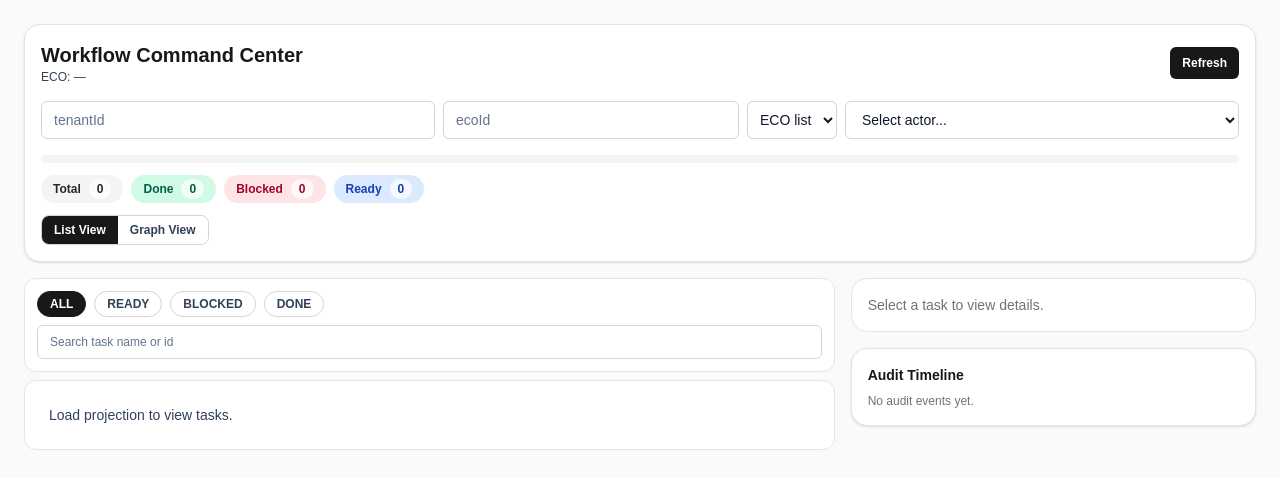
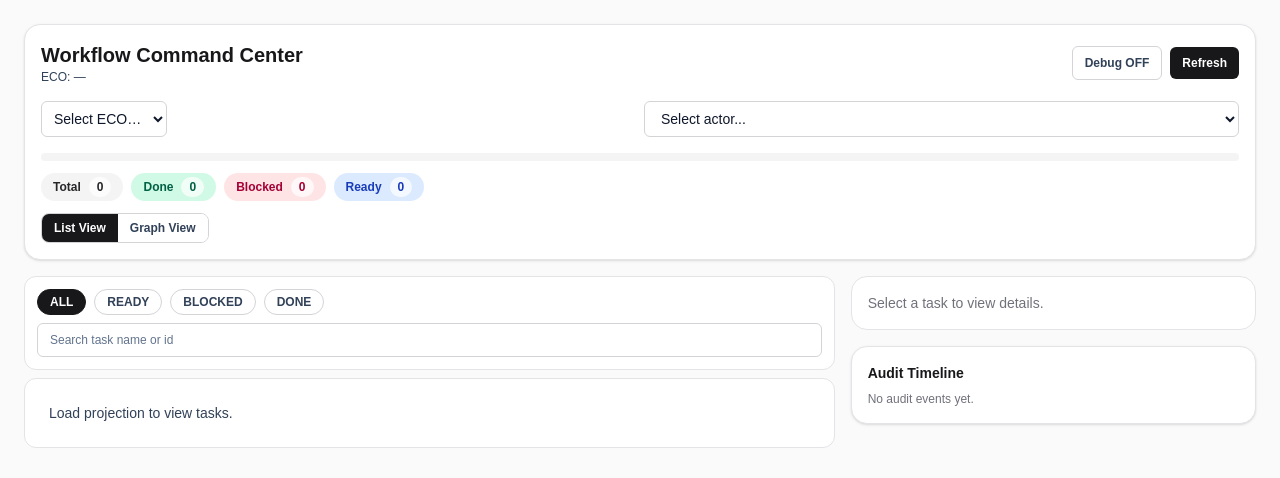
Before and after one commit to LunarDrifting/ECOMP, a Next.js app: page /workflow in a window 1280 px wide. Shown: the top 478 px of the page. Built offline with nearby package versions, Linux system fonts and the light colour scheme.

Commit message:
feat(UI-5): hide internal ids by default with debug toggle

```diff
--- /dev/null
+++ b/src/components/workflow/debug-mode.ts
@@ -0,0 +1,33 @@
+'use client'
+
+import { useState } from 'react'
+
+const DEBUG_MODE_KEY = 'workflow_debug_mode'
+
+export function useDebugMode() {
+  const [debugMode, setDebugMode] = useState<boolean>(() => {
+    if (typeof window === 'undefined') {
+      return false
+    }
+
+    try {
+      return window.localStorage.getItem(DEBUG_MODE_KEY) === 'true'
+    } catch {
+      return false
+    }
+  })
+
+  function updateDebugMode(next: boolean) {
+    setDebugMode(next)
+    try {
+      window.localStorage.setItem(DEBUG_MODE_KEY, String(next))
+    } catch {
+      // no-op when localStorage is unavailable
+    }
+  }
+
+  return {
+    debugMode,
+    setDebugMode: updateDebugMode,
+  }
+}
--- a/src/components/workflow/graph-view.tsx
+++ b/src/components/workflow/graph-view.tsx
@@ -19,6 +19,7 @@ type GraphViewProps = {
   completingTaskId: string | null
   newlyReadyTaskIds: string[]
   completedTaskIds: string[]
+  debugMode: boolean
   getIneligibleReason: (task: WorkflowProjectionTask) => string
 }
 
@@ -48,6 +49,7 @@ export function GraphView({
   completingTaskId,
   newlyReadyTaskIds,
   completedTaskIds,
+  debugMode,
   getIneligibleReason,
 }: GraphViewProps) {
   const [hoveredTaskId, setHoveredTaskId] = useState<string | null>(null)
@@ -326,6 +328,7 @@ export function GraphView({
                 <foreignObject key={task.id} x={x} y={y} width={NODE_WIDTH} height={NODE_HEIGHT}>
                   <NodeCard
                     task={task}
+                    debugMode={debugMode}
                     isSelected={isSelected}
                     isHighlighted={isHighlighted}
                     isDimmed={isDimmed}
--- a/src/components/workflow/node-card.tsx
+++ b/src/components/workflow/node-card.tsx
@@ -3,6 +3,7 @@ import { StateBadge } from '@/components/workflow/state-badge'
 
 type NodeCardProps = {
   task: WorkflowProjectionTask
+  debugMode: boolean
   isSelected: boolean
   isHighlighted: boolean
   isDimmed: boolean
@@ -18,6 +19,7 @@ type NodeCardProps = {
 
 export function NodeCard({
   task,
+  debugMode,
   isSelected,
   isHighlighted,
   isDimmed,
@@ -39,14 +41,18 @@ export function NodeCard({
       onMouseEnter={onHoverStart}
       onMouseLeave={onHoverEnd}
       onClick={onSelect}
-      title={[
+      title={
+        debugMode
+          ? [
               `upstream: ${task.upstreamTaskIds.length}`,
               `downstream: ${task.downstreamTaskIds.length}`,
               `blockers: ${task.blockingTaskIds.length}`,
               `requiresApproval: ${task.requiresApproval ? 'yes' : 'no'}`,
               `requiresPrecondition: ${task.requiresPrecondition ? 'yes' : 'no'}`,
               `canComplete: ${task.canComplete === null ? 'n/a' : String(task.canComplete)}`,
-      ].join('\n')}
+            ].join('\n')
+          : `Upstream ${task.upstreamTaskIds.length}, downstream ${task.downstreamTaskIds.length}, blockers ${task.blockingTaskIds.length}`
+      }
       className={[
         'h-full w-full rounded-xl border p-3 text-left transition duration-200',
         isSelected ? 'border-blue-500' : 'border-zinc-200',
@@ -66,7 +72,9 @@ export function NodeCard({
         <StateBadge state={task.state} />
       </div>
 
+      {debugMode ? (
         <p className="truncate text-[11px] text-slate-500">{task.id}</p>
+      ) : null}
       <div className="mt-2 flex items-center gap-2 text-[10px] text-slate-600">
         <span>↑ {task.upstreamTaskIds.length}</span>
         <span>↓ {task.downstreamTaskIds.length}</span>
--- a/src/components/workflow/task-row.tsx
+++ b/src/components/workflow/task-row.tsx
@@ -3,6 +3,7 @@ import { StateBadge } from '@/components/workflow/state-badge'
 
 type TaskRowProps = {
   task: WorkflowProjectionTask
+  debugMode: boolean
   onSelect: () => void
   onComplete: () => void
   completing: boolean
@@ -13,6 +14,7 @@ type TaskRowProps = {
 
 export function TaskRow({
   task,
+  debugMode,
   onSelect,
   onComplete,
   completing,
@@ -36,7 +38,9 @@ export function TaskRow({
         title="Open details"
       >
         <div className="truncate text-sm font-semibold text-slate-900">{task.name ?? task.id}</div>
-        <div className="truncate text-xs text-slate-700">{task.id}</div>
+        {debugMode ? (
+          <div className="truncate text-xs text-slate-700">{task.id}</div>
+        ) : null}
       </button>
 
       <StateBadge state={task.state} />
--- a/src/components/workflow/workflow-command-center.tsx
+++ b/src/components/workflow/workflow-command-center.tsx
@@ -20,6 +20,7 @@ import { TaskRow } from '@/components/workflow/task-row'
 import { TaskDrawer } from '@/components/workflow/task-drawer'
 import { AuditTimeline } from '@/components/workflow/audit-timeline'
 import { GraphView } from '@/components/workflow/graph-view'
+import { useDebugMode } from '@/components/workflow/debug-mode'
 
 type WorkflowCommandCenterProps = {
   initialTenantId?: string
@@ -32,6 +33,7 @@ export function WorkflowCommandCenter({
   initialEcoId = '',
   initialActorId = '',
 }: WorkflowCommandCenterProps) {
+  const { debugMode, setDebugMode } = useDebugMode()
   const [tenantId, setTenantId] = useState(initialTenantId)
   const [ecoId, setEcoId] = useState(initialEcoId)
   const [actorId, setActorId] = useState(initialActorId)
@@ -113,6 +115,18 @@ export function WorkflowCommandCenter({
       )
     })
   }, [filter, search, tasksInOrder])
+
+  const taskNameById = useMemo(() => {
+    return Object.fromEntries((projection?.tasks ?? []).map((task) => [task.id, task.name]))
+  }, [projection])
+
+  const selectedEcoTitle = useMemo(() => {
+    const fromList = ecos.find((eco) => eco.id === ecoId)?.title
+    if (fromList) {
+      return fromList
+    }
+    return projection ? `ECO ${projection.ecoId.slice(0, 8)}` : '—'
+  }, [ecos, ecoId, projection])
 
   const selectedTask = useMemo(
     () => projection?.tasks.find((task) => task.id === selectedTaskId) ?? null,
@@ -342,8 +356,21 @@ export function WorkflowCommandCenter({
           <div className="mb-4 flex flex-wrap items-center justify-between gap-3">
             <div>
               <h1 className="text-xl font-semibold text-zinc-900">Workflow Command Center</h1>
-              <p className="text-xs text-slate-700">ECO: {projection?.ecoId || ecoId || '—'}</p>
+              <p className="text-xs text-slate-700">ECO: {selectedEcoTitle}</p>
             </div>
+            <div className="flex items-center gap-2">
+              <button
+                type="button"
+                onClick={() => setDebugMode(!debugMode)}
+                className={[
+                  'rounded-md border px-3 py-2 text-xs font-semibold',
+                  debugMode
+                    ? 'border-zinc-900 bg-zinc-900 text-white'
+                    : 'border-zinc-300 bg-white text-slate-700',
+                ].join(' ')}
+              >
+                Debug {debugMode ? 'ON' : 'OFF'}
+              </button>
               <button
                 type="button"
                 onClick={() => {
@@ -355,21 +382,31 @@ export function WorkflowCommandCenter({
                 {loading ? 'Loading…' : 'Refresh'}
               </button>
             </div>
+          </div>
 
-          <div className="mb-4 grid grid-cols-1 gap-2 md:grid-cols-3">
+          <div
+            className={[
+              'mb-4 grid grid-cols-1 gap-2',
+              debugMode ? 'md:grid-cols-3' : 'md:grid-cols-2',
+            ].join(' ')}
+          >
+            {debugMode ? (
               <input
                 value={tenantId}
                 onChange={(event) => setTenantId(event.target.value)}
                 placeholder="tenantId"
                 className="rounded-md border border-zinc-300 bg-white px-3 py-2 text-sm text-slate-900 placeholder:text-slate-500"
               />
-            <div className="grid grid-cols-[minmax(0,1fr)_auto] gap-2">
+            ) : null}
+            <div className={debugMode ? 'grid grid-cols-[minmax(0,1fr)_auto] gap-2' : ''}>
+              {debugMode ? (
                 <input
                   value={ecoId}
                   onChange={(event) => setEcoId(event.target.value)}
                   placeholder="ecoId"
                   className="rounded-md border border-zinc-300 bg-white px-3 py-2 text-sm text-slate-900 placeholder:text-slate-500"
                 />
+              ) : null}
               <select
                 value={ecoId}
                 onChange={(event) => {
@@ -377,7 +414,7 @@ export function WorkflowCommandCenter({
                 }}
                 className="rounded-md border border-zinc-300 bg-white px-2 py-2 text-sm text-slate-900"
               >
-                <option value="">ECO list</option>
+                <option value="">Select ECO…</option>
                 {ecos.map((eco) => (
                   <option key={eco.id} value={eco.id}>
                     {eco.title}
@@ -477,6 +514,7 @@ export function WorkflowCommandCenter({
                   <TaskRow
                     key={task.id}
                     task={task}
+                    debugMode={debugMode}
                     onSelect={() => setSelectedTaskId(task.id)}
                     onComplete={() => handleComplete(task.id)}
                     completing={completingTaskId === task.id}
@@ -501,6 +539,7 @@ export function WorkflowCommandCenter({
                 completingTaskId={completingTaskId}
                 newlyReadyTaskIds={newlyReadyTaskIds}
                 completedTaskIds={completedTaskIds}
+                debugMode={debugMode}
                 getIneligibleReason={getIneligibleReason}
               />
             ) : null}
@@ -515,6 +554,8 @@ export function WorkflowCommandCenter({
             <TaskDrawer
               task={selectedTask}
               projection={projection}
+              debugMode={debugMode}
+              taskNameById={taskNameById}
               actorId={actorId}
               approvingDecision={
                 approvingTaskId && selectedTask?.id === approvingTaskId
@@ -530,7 +571,7 @@ export function WorkflowCommandCenter({
               onCopyBlockers={handleCopyBlockers}
               onClose={() => setSelectedTaskId(null)}
             />
-            <AuditTimeline timeline={timeline} loading={loading} />
+            <AuditTimeline timeline={timeline} loading={loading} debugMode={debugMode} />
           </div>
         </div>
       </div>
```
Also changed, not shown: src/components/workflow/audit-timeline.tsx (+32 -5 lines), src/components/workflow/task-drawer.tsx (+24 -6 lines). Lines whose indentation alone changed are shown as unchanged.
